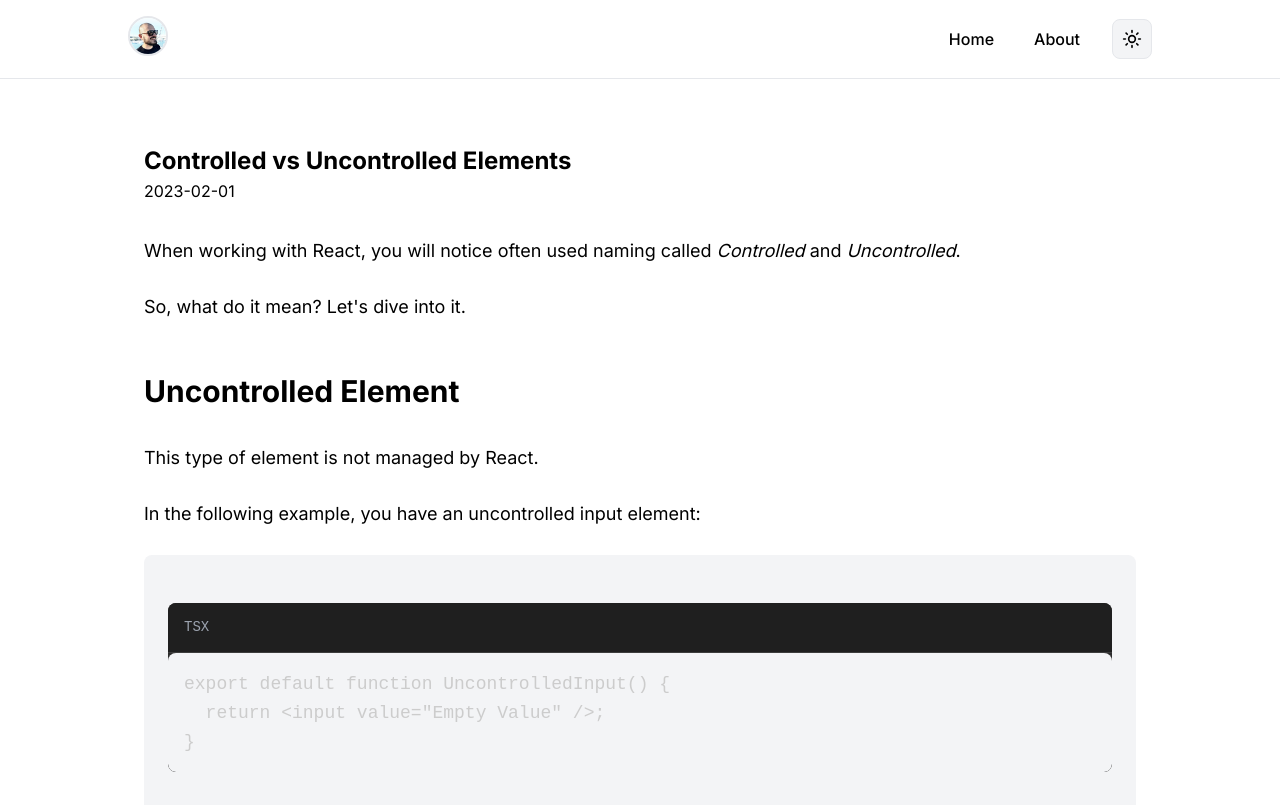
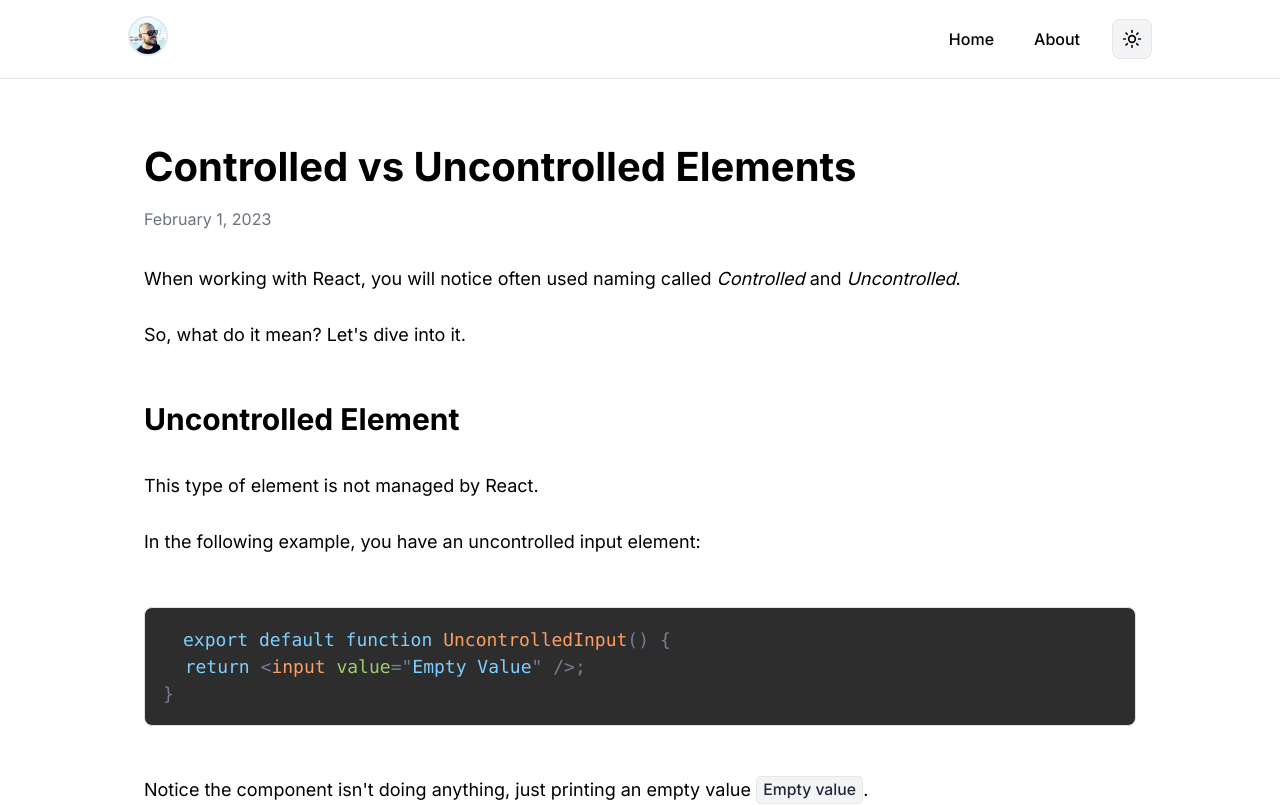
Before and after one commit to helderberto/helderberto.com, a Next.js app: page /posts/controlled-vs-uncontrolled-elements in a window 1280 px wide. Shown: the top 805 px of the page. Built offline with nearby package versions, Linux system fonts and the light colour scheme.

Commit message:
Refactor code theme colors in globals.css and add code block styles in CodeBlock.module.css

```diff
--- a/src/app/globals.css
+++ b/src/app/globals.css
@@ -19,6 +19,17 @@
   --muted: #f3f4f6;
   --muted-foreground: #6b7280;
   --border: #e5e7eb;
+
+  /* Code theme colors - light */
+  --code-bg: #f5f5f5;
+  --code-header-bg: #ebebeb;
+  --code-border: #e0e0e0;
+  --code-meta: #6b7280;
+  --inline-code-bg: #f3f4f6;
+  --inline-code-color: #1f2937;
+  --inline-code-border: #e5e7eb;
+  --scrollbar-thumb: #d1d5db;
+  --scrollbar-thumb-hover: #9ca3af;
 }
 
 .dark {
@@ -29,6 +40,17 @@
   --muted: #374151;
   --muted-foreground: #9ca3af;
   --border: #374151;
+
+  /* Code theme colors - dark */
+  --code-bg: #1a1b26;
+  --code-header-bg: #16161e;
+  --code-border: #2f3241;
+  --code-meta: #787c99;
+  --inline-code-bg: #2f3241;
+  --inline-code-color: #c0cdf3;
+  --inline-code-border: #363b54;
+  --scrollbar-thumb: #363b54;
+  --scrollbar-thumb-hover: #414863;
 }
 
 body {
--- a/src/app/layout.tsx
+++ b/src/app/layout.tsx
@@ -10,6 +10,7 @@ import styles from "./layout.module.css";
 const inter = Inter({ subsets: ["latin"] });
 
 export const metadata: Metadata = {
+  metadataBase: new URL(siteConfig.url),
   title: {
     template: `%s | ${siteConfig.name}`,
     default: siteConfig.title,
@@ -18,7 +19,7 @@ export const metadata: Metadata = {
   openGraph: {
     type: "website",
     locale: "en_US",
-    url: siteConfig.url,
+    url: new URL(siteConfig.url),
     title: siteConfig.title,
     description: siteConfig.description,
     siteName: siteConfig.name,
--- a/src/app/posts/[slug]/page.module.css
+++ b/src/app/posts/[slug]/page.module.css
@@ -6,9 +6,7 @@
 }
 
 .header {
-  width: 100%;
-  max-width: var(--max-width);
-  margin: 0 auto 2rem;
+  margin-bottom: 2rem;
 }
 
 .title {
@@ -24,80 +22,74 @@
 }
 
 .content {
-  width: 100%;
-  max-width: var(--max-width);
-  margin: 0 auto;
   font-size: 1.125rem;
   line-height: 1.8;
 }
 
-/* Style markdown content */
-.content > * {
+.markdownContent {
   width: 100%;
-  max-width: var(--max-width);
-  margin-left: auto;
-  margin-right: auto;
 }
 
-.content h2 {
+/* Markdown content styles */
+.markdownContent h2 {
   font-size: 1.875rem;
   font-weight: bold;
   margin: 2.5rem 0 1.5rem;
 }
 
-.content h3 {
+.markdownContent h3 {
   font-size: 1.5rem;
   font-weight: bold;
   margin: 2rem 0 1rem;
 }
 
-.content p {
+.markdownContent p {
   margin-bottom: 1.5rem;
 }
 
-.content pre {
-  background-color: var(--muted);
-  padding: 1.5rem;
-  border-radius: 0.5rem;
-  overflow-x: auto;
-  margin: 1.5rem 0;
-}
-
-.content code {
-  font-family: monospace;
-}
-
-.content ul,
-.content ol {
+.markdownContent ul,
+.markdownContent ol {
   margin: 1.5rem 0;
   padding-left: 1.5rem;
 }
 
-.content li {
+.markdownContent li {
   margin-bottom: 0.5rem;
 }
 
-.content a {
+.markdownContent a {
   color: var(--primary);
   text-decoration: underline;
 }
 
-.content a:hover {
+.markdownContent a:hover {
   text-decoration: none;
 }
 
-.content blockquote {
+.markdownContent blockquote {
   border-left: 4px solid var(--primary);
   padding-left: 1rem;
   margin: 1.5rem 0;
   color: var(--muted-foreground);
 }
 
-/* Update content elements to use full width */
-.content img,
-.content pre,
-.content iframe {
-  width: 100%;
-  max-width: 100%;
-  margin: 1.5rem auto;
+/* Inline code styles */
+.inlineCode {
+  background: var(--muted);
+  color: var(--foreground);
+  padding: 0.2em 0.4em;
+  border-radius: 0.25rem;
+  font-size: 0.9em;
+  font-family: var(--font-mono);
+  display: inline-block;
+  line-height: normal;
+  vertical-align: baseline;
+  margin: 0 0.2em;
 }
+
+/* Code block container styles */
+.markdownContent pre {
+  margin: 1.5rem 0;
+  border-radius: 0.5rem;
+  overflow: hidden;
+}
--- a/src/app/posts/[slug]/page.tsx
+++ b/src/app/posts/[slug]/page.tsx
@@ -38,14 +38,21 @@ export async function generateStaticParams() {
 export default async function PostPage({ params }: PostPageProps) {
   try {
     const post = await getPostBySlug(params.slug);
+    const formattedDate = new Date(post.date).toLocaleDateString("en-US", {
+      year: "numeric",
+      month: "long",
+      day: "numeric",
+    });
 
     return (
       <article className={styles.article}>
         <header className={styles.header}>
-          <h1>{post.title}</h1>
-          <time dateTime={post.date}>{post.date}</time>
+          <h1 className={styles.title}>{post.title}</h1>
+          <time className={styles.date} dateTime={post.date}>
+            {formattedDate}
+          </time>
         </header>
-        <div className={styles.content}>
+        <div className={`${styles.content} ${styles.markdownContent}`}>
           <Markdown
             options={{
               overrides: {
--- a/src/components/CodeBlock.module.css
+++ b/src/components/CodeBlock.module.css
@@ -1,45 +1,134 @@
 .codeWrapper {
+  position: relative;
   margin: 1.5rem 0;
-  border-radius: 0.5rem;
+  border-radius: 0.75rem;
+  background: var(--code-bg, #1a1b26);
+  border: 1px solid var(--code-border, #2f3241);
   overflow: hidden;
-  background: #2d2d2d;
+  transition: border-color 0.2s ease;
 }
 
-.codeHeader {
-  display: flex;
-  justify-content: space-between;
-  align-items: center;
-  padding: 0.75rem 1rem;
-  background: #1f1f1f;
-  border-bottom: 1px solid #3d3d3d;
+.codeWrapper:hover {
+  border-color: var(--primary);
 }
 
-.language {
-  font-size: 0.875rem;
-  color: #9ca3af;
-  text-transform: uppercase;
+.copyButton {
+  position: absolute;
+  top: 0.75rem;
+  right: 0.75rem;
+  font-size: 0.75rem;
+  font-weight: 500;
+  color: var(--code-meta, #787c99);
+  background: var(--code-bg, #1a1b26);
+  border: 1px solid var(--code-border, #2f3241);
+  padding: 0.25rem 0.75rem;
+  border-radius: 0.375rem;
+  cursor: pointer;
+  transition: all 0.2s ease;
+  opacity: 0;
+  z-index: 10;
+}
+
+.codeWrapper:hover .copyButton {
+  opacity: 1;
+}
+
+.copyButton:hover {
+  color: var(--primary);
+  border-color: var(--primary);
+  background: var(--code-bg, #1a1b26);
 }
 
 .pre {
   margin: 0 !important;
-  padding: 1rem !important;
+  padding: 1.25rem !important;
   overflow-x: auto;
+  font-family: var(--font-mono);
+  font-size: 0.875rem;
+  line-height: 1.7;
+  tab-size: 2;
+  background: transparent !important;
 }
 
-/* Custom scrollbar styles */
+.inlineCode {
+  font-family: var(--font-mono);
+  font-size: 0.875em;
+  font-weight: 500;
+  background: var(--inline-code-bg, #2f3241);
+  color: var(--inline-code-color, #c0cdf3);
+  padding: 0.2em 0.4em;
+  border-radius: 0.3em;
+  white-space: nowrap;
+  vertical-align: baseline;
+  border: 1px solid var(--inline-code-border, #363b54);
+}
+
+/* Custom scrollbar */
 .pre::-webkit-scrollbar {
-  height: 8px;
+  height: 0.75rem;
 }
 
 .pre::-webkit-scrollbar-track {
-  background: #1f1f1f;
+  background: var(--code-bg, #1a1b26);
 }
 
 .pre::-webkit-scrollbar-thumb {
-  background: #4a4a4a;
-  border-radius: 4px;
+  background: var(--scrollbar-thumb, #363b54);
+  border-radius: 0.375rem;
 }
 
 .pre::-webkit-scrollbar-thumb:hover {
-  background: #5a5a5a;
+  background: var(--scrollbar-thumb-hover, #414863);
 }
+
+/* Token colors */
+.pre :global(.token.comment),
+.pre :global(.token.prolog),
+.pre :global(.token.doctype),
+.pre :global(.token.cdata) {
+  color: #787c99;
+}
+
+.pre :global(.token.punctuation) {
+  color: #787c99;
+}
+
+.pre :global(.token.property),
+.pre :global(.token.tag),
+.pre :global(.token.boolean),
+.pre :global(.token.number),
+.pre :global(.token.constant),
+.pre :global(.token.symbol) {
+  color: #ff9e64;
+}
+
+.pre :global(.token.selector),
+.pre :global(.token.attr-name),
+.pre :global(.token.string),
+.pre :global(.token.char),
+.pre :global(.token.builtin) {
+  color: #9ece6a;
+}
+
+.pre :global(.token.operator),
+.pre :global(.token.entity),
+.pre :global(.token.url),
+.pre :global(.token.variable) {
+  color: #bb9af7;
+}
+
+.pre :global(.token.atrule),
+.pre :global(.token.attr-value),
+.pre :global(.token.keyword) {
+  color: #7dcfff;
+}
+
+.pre :global(.token.function),
+.pre :global(.token.class-name) {
+  color: #ff9e64;
+}
+
+.pre :global(.token.regex),
+.pre :global(.token.important) {
+  color: #f7768e;
+}
--- a/src/components/CodeBlock.tsx
+++ b/src/components/CodeBlock.tsx
@@ -5,9 +5,11 @@ import "prismjs/components/prism-bash";
 import "prismjs/components/prism-css";
 import "prismjs/components/prism-javascript";
 import "prismjs/components/prism-json";
+import "prismjs/components/prism-jsx";
+import "prismjs/components/prism-tsx";
 import "prismjs/components/prism-typescript";
 import "prismjs/themes/prism-tomorrow.css";
-import { useEffect } from "react";
+import { useEffect, useState } from "react";
 import styles from "./CodeBlock.module.css";
 
 interface CodeBlockProps {
@@ -16,20 +18,37 @@ interface CodeBlockProps {
 }
 
 export function CodeBlock({ className, children }: CodeBlockProps) {
+  const [isCopied, setIsCopied] = useState(false);
+
   useEffect(() => {
     Prism.highlightAll();
   }, [children]);
 
-  const language = className?.replace("lang-", "") || "plaintext";
+  // If there's no className, it's an inline code
+  if (!className) {
+    return <code className={styles.inlineCode}>{children}</code>;
+  }
+
+  const rawLanguage = className.replace("lang-", "") || "plaintext";
+
+  const handleCopy = async () => {
+    await navigator.clipboard.writeText(children);
+    setIsCopied(true);
+    setTimeout(() => setIsCopied(false), 2000);
+  };
 
   return (
-    <div className={styles.codeWrapper}>
-      <div className={styles.codeHeader}>
-        <span className={styles.language}>{language}</span>
-      </div>
-      <pre className={`${styles.pre} ${className}`}>
-        <code className={`language-${language}`}>{children}</code>
-      </pre>
-    </div>
+    <pre className={styles.codeWrapper}>
+      <button
+        onClick={handleCopy}
+        className={styles.copyButton}
+        aria-label="Copy code to clipboard"
+      >
+        {isCopied ? "Copied!" : "Copy"}
+      </button>
+      <code className={`${styles.pre} language-${rawLanguage}`}>
+        {children}
+      </code>
+    </pre>
   );
 }
```
